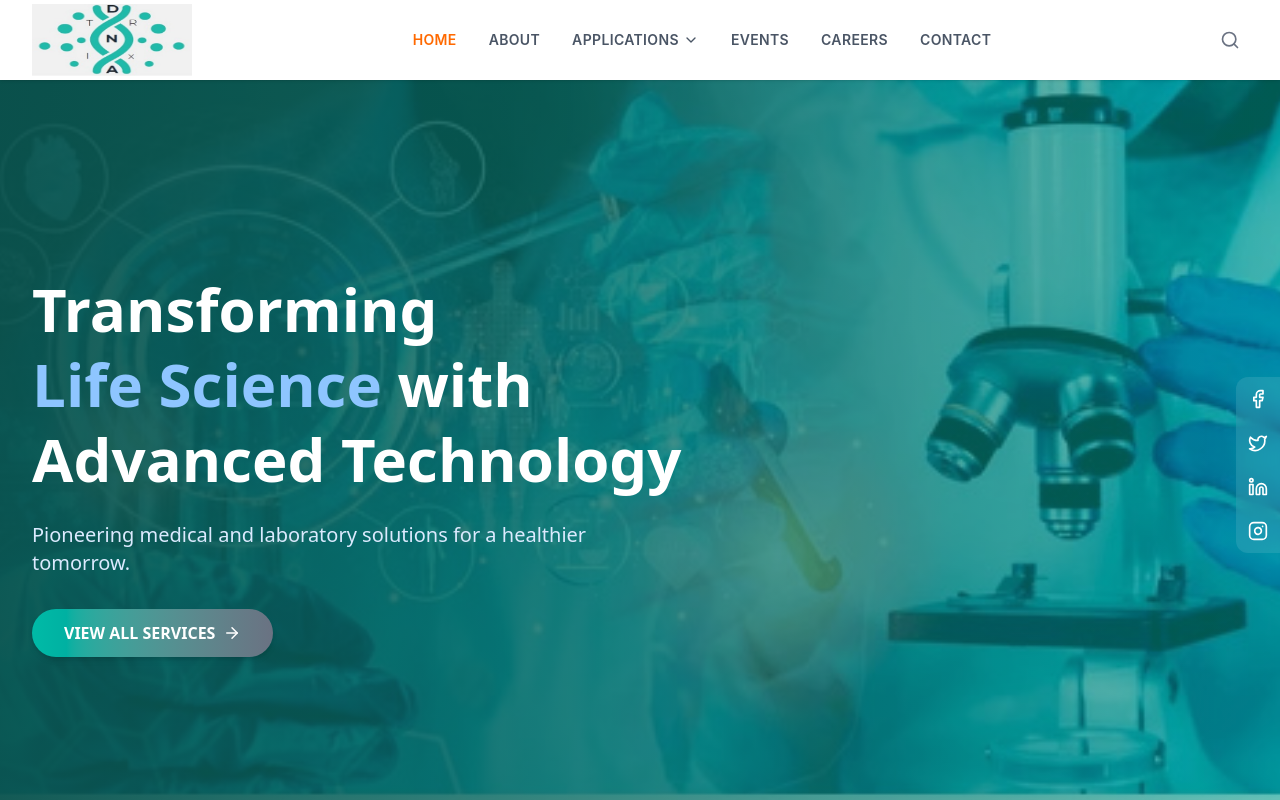
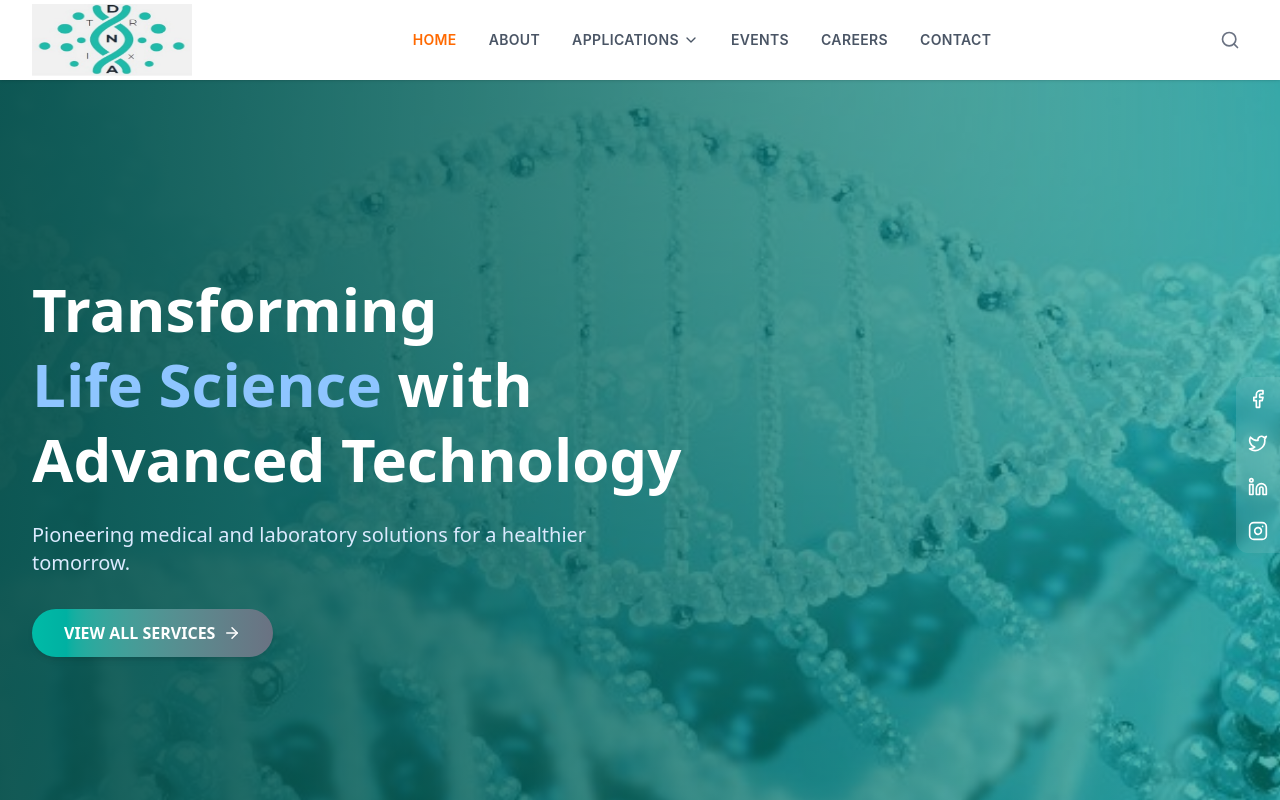
Before and after one commit to sinina-sihabudheen/DNATRIX_T, a Next.js app in the folder frontend/: page / in a window 1280 px wide. Shown: the top 800 px of the page. Built offline with nearby package versions, Linux system fonts and the light colour scheme.

Commit message:
home bg chenged

```diff
--- a/frontend/src/app/page.js
+++ b/frontend/src/app/page.js
@@ -22,7 +22,7 @@ export default function Home() {
         <div className="absolute inset-0">
           {/* PLACEHOLDER: Add your hero image at /public/images/hero-bg.jpg */}
           <img
-            src="/images/hero-bg.jpg"
+            src="/images/hero-bg-1.jpg"
             onError={(e) => {
               e.target.onerror = null;
               e.target.src = "https://images.unsplash.com/photo-1579684385127-1ef15d508118?ixlib=rb-4.0.3&auto=format&fit=crop&w=2000&q=80"
```
Also changed, not shown: frontend/public/images/hero-bg-1.jpg (added).
